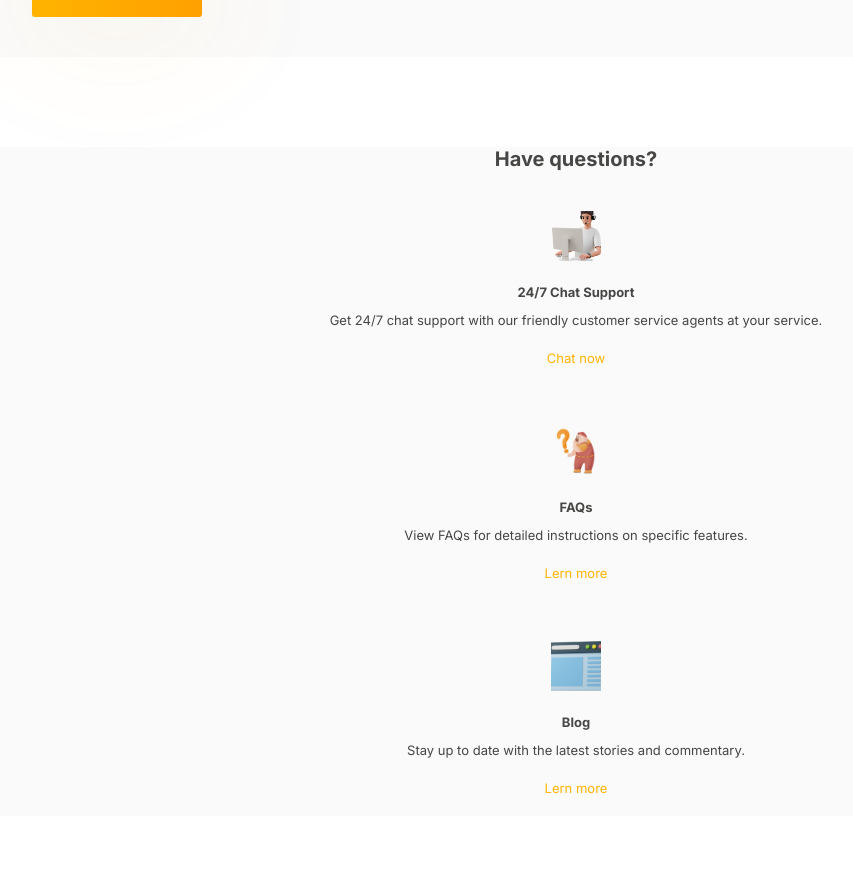
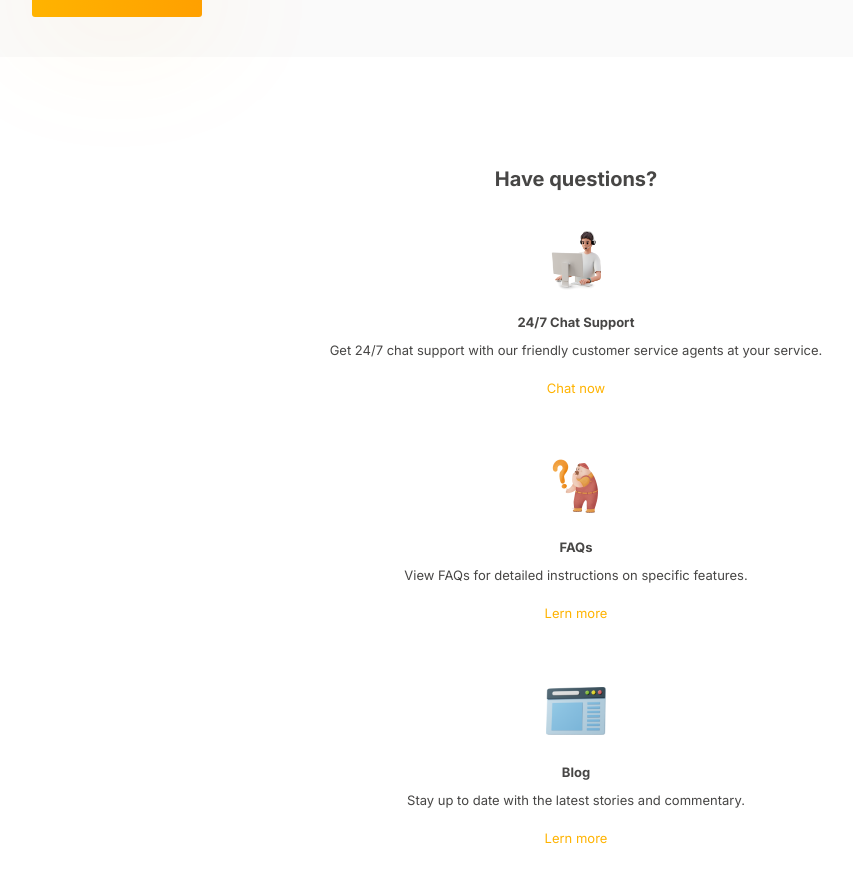
Before and after one commit to Bigthinz/kinrabb-gold, a Next.js app: page / in a window 1280 px wide. Shown: the part 5743-6626 px from the top of the page, without its empty margins (64-917 px from the left). Built offline with nearby package versions, Linux system fonts and the light colour scheme.

Commit message:
faq push

```diff
--- a/src/PageComponents/home/Layer.js
+++ b/src/PageComponents/home/Layer.js
@@ -246,7 +246,7 @@ const Layer = () => {
                     return (
                       <div className='faq-tab-item' key={index}>
                         <div className='faq-tab-item-img'>
-                          <Image src={item.image} alt='' width='50' height='50' layout='intrinsic' objectFit="cover"/>
+                          <Image src={item.image} alt='' width='60' height='60' layout='intrinsic' objectFit="contain"/>
                         </div>
                         <div className='faq-tab-item-info'>
                           <h4>{item.question}</h4>
--- a/src/PageComponents/home/Layer.styled.js
+++ b/src/PageComponents/home/Layer.styled.js
@@ -348,12 +348,13 @@ export const Action = styled.div`
 
 export const Faq = styled.div`
     margin-bottom:7rem;
-    margin-top:9rem;
-    background:#fafafa;
+
+    padding: 4rem 0;
 
     .wrap{
         width:85%;
         margin:auto;
+
 
         h3{
             margin-bottom: 2rem;
@@ -363,6 +364,7 @@ export const Faq = styled.div`
         }
 
         .faq-tab{
+
 
             &-item{
                 margin-bottom:2rem;
```
